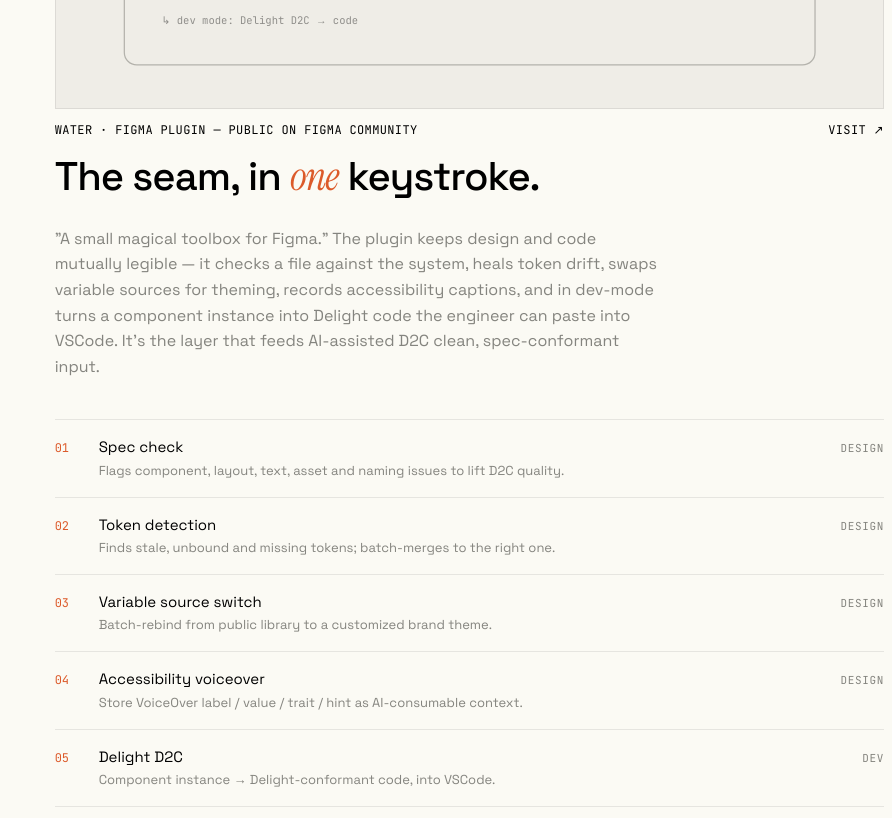
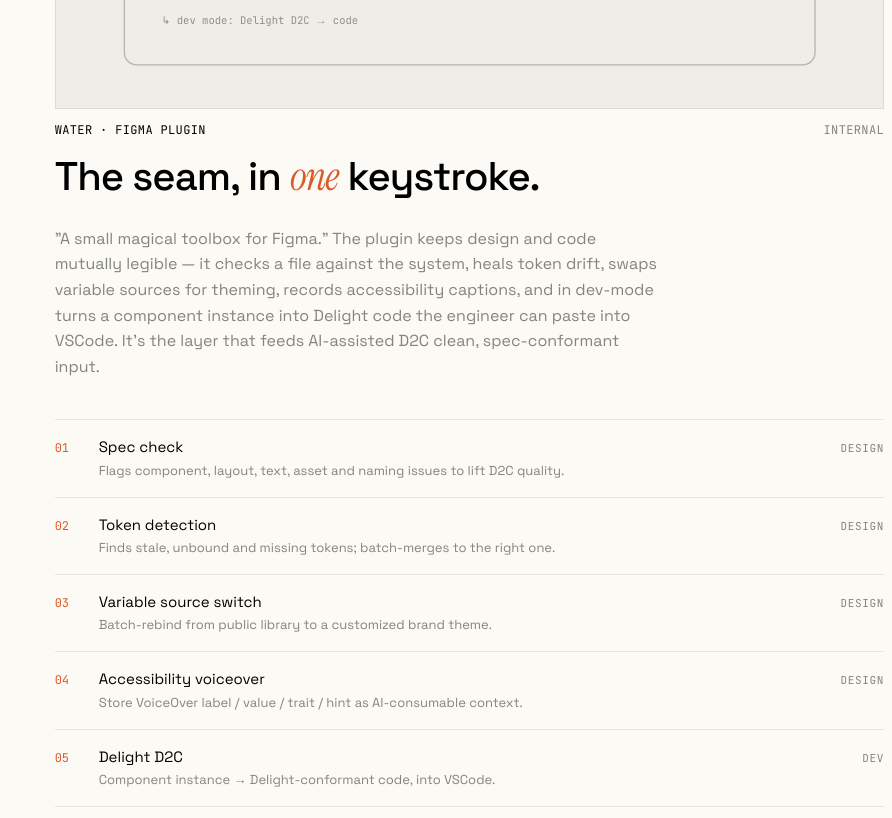
Before and after one commit to justquanyin/design-engineering, a plain HTML site: page index.html in a window 1280 px wide. Shown: the part 4360-5178 px from the top of the page, without its empty margins (388-1280 px from the left). Drawn offline with Linux system fonts and the light colour scheme.

Commit message:
Remove Figma plugin links (not public-facing); only GitHub remains external

```diff
--- a/index.html
+++ b/index.html
@@ -516,7 +516,7 @@
               </g>
             </svg>
           </div>
-          <div class="figure-cap"><span class="name">Water · Figma Plugin — public on Figma Community</span><a href="https://www.figma.com/community/plugin/1397510659438561031/water" target="_blank" rel="noopener noreferrer" class="ext">visit ↗</a></div>
+          <div class="figure-cap"><span class="name">Water · Figma Plugin</span><span>internal</span></div>
         </div>
         <h3>The seam, in <em>one</em> keystroke.</h3>
         <p>"A small magical toolbox for Figma." The plugin keeps design and code mutually legible — it checks a file against the system, heals token drift, swaps variable sources for theming, records accessibility captions, and in dev-mode turns a component instance into Delight code the engineer can paste into VSCode. It's the layer that feeds AI-assisted D2C clean, spec-conformant input.</p>
@@ -601,7 +601,6 @@
       <span></span>
       <div class="right">
         <a href="https://github.com/justquanyin" target="_blank" rel="noopener noreferrer">GitHub</a>
-        <a href="https://www.figma.com/community/plugin/1397510659438561031/water" target="_blank" rel="noopener noreferrer">Water · Figma</a>
       </div>
     </div>
   </section>
```
